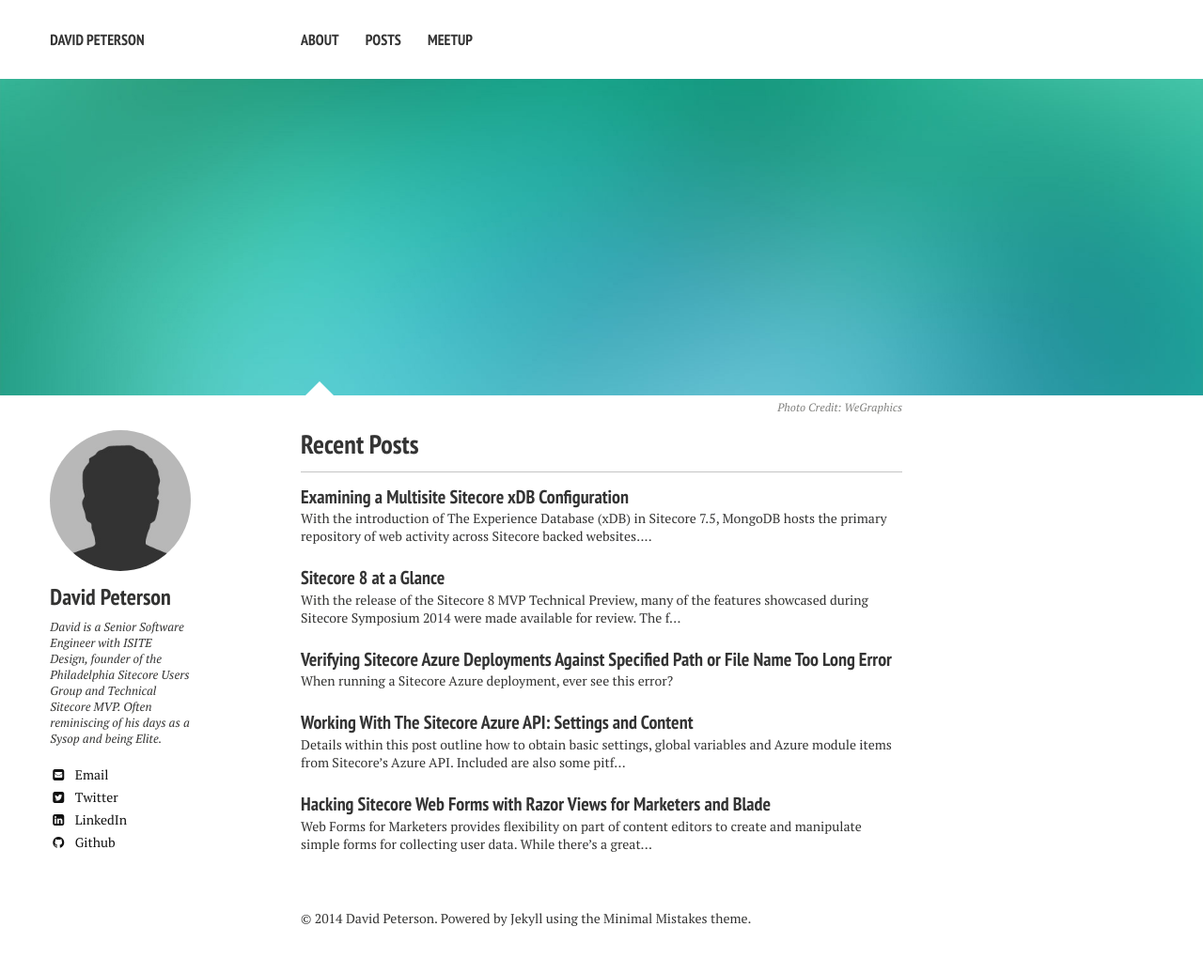
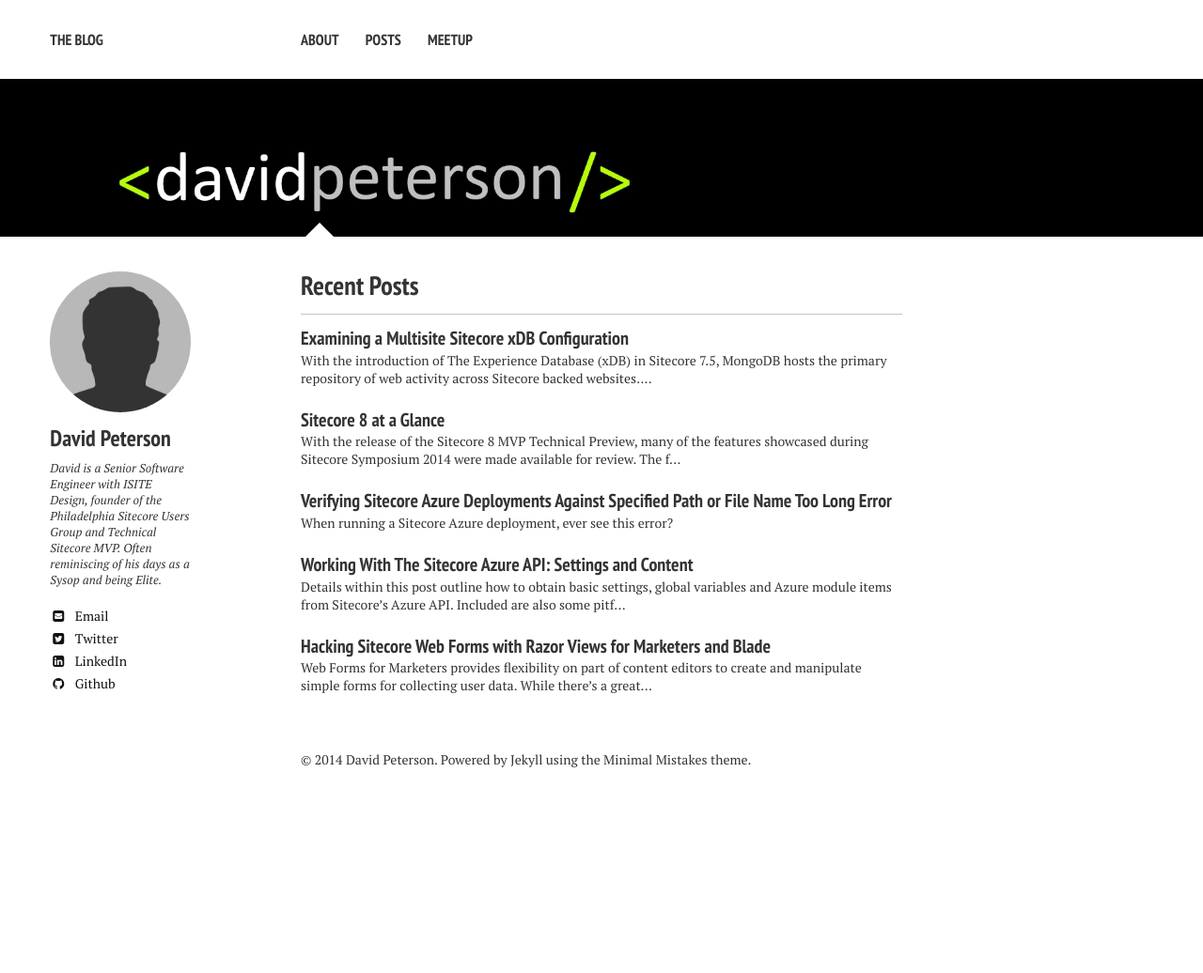
Before and after one commit to PetersonDave/petersondave.github.io, a Jekyll site: the page built from index.md, in a window 1280 px wide. Shown: the whole page at 94% size. Built offline with Jekyll 4.4.1, drawn with Linux system fonts in a browser that asks for light colours; nearby versions of some CDN libraries; after the commit the page ends 900 px from its top, so only the background shows below that.

Commit message:
Images, navigation edits and about tweaks

```diff
--- a/_includes/_navigation.html
+++ b/_includes/_navigation.html
@@ -1,6 +1,6 @@
 <div class="navigation-wrapper">
 	<div class="site-name">
-		<a href="{{ site.url }}">{{ site.title }}</a>
+		<a href="{{ site.url }}">The Blog</a>
 	</div><!-- /.site-name -->
 	<div class="top-navigation">
 		<nav role="navigation" id="site-nav" class="nav">
--- a/index.md
+++ b/index.md
@@ -3,7 +3,5 @@
 excerpt: "A minimal Jekyll theme for your blog by designer Michael Rose."
 tags: [Jekyll, theme, responsive, blog, template]
 image:
-  feature: sample-image-1.jpg
-  credit: WeGraphics
-  creditlink: http://wegraphics.net/downloads/free-ultimate-blurred-background-pack/
+  feature: david-peterson.jpg
 ---
```
Also changed, not shown: about/index.md (+2 -4 lines), images/about-me.jpg (added), images/david-peterson.jpg (added), 2 other files.
